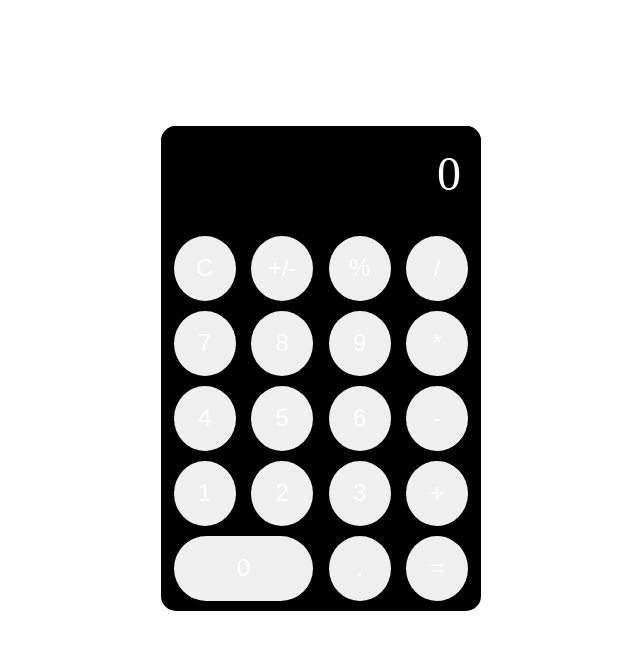
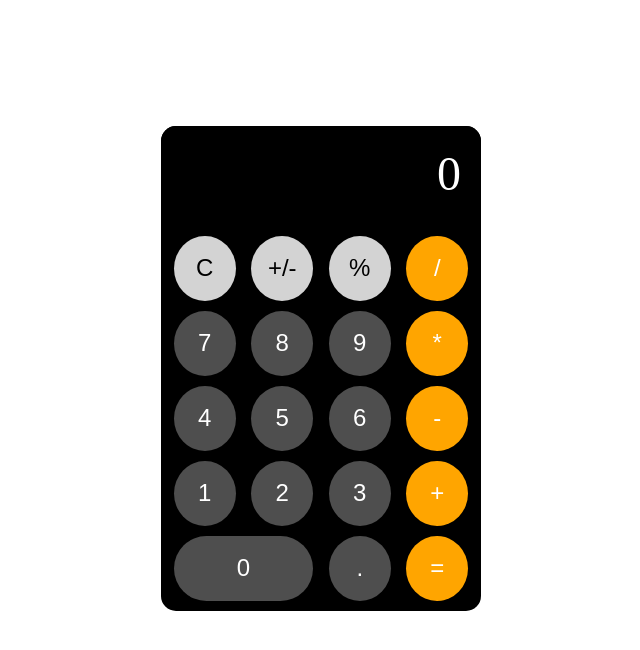
Before and after one commit to jax-01/web-calculator, a plain HTML site: page index.html in a window 1280 px wide. Shown: the whole page, without its empty margins (319-959 px from the left). Drawn offline with Linux system fonts and the light colour scheme.

Commit message:
Change background color of buttons

```diff
--- a/style.css
+++ b/style.css
@@ -52,3 +52,17 @@ body {
   width: 45%;
   border-radius: 50px;
 }
+
+.light-gray-bg {
+  background-color: lightgray;
+  color: black;
+}
+
+.dark-gray-bg {
+  background-color: rgb(78, 78, 78);
+}
+
+.orange-bg {
+  background-color: orange;
+  color: white;
+}
```
